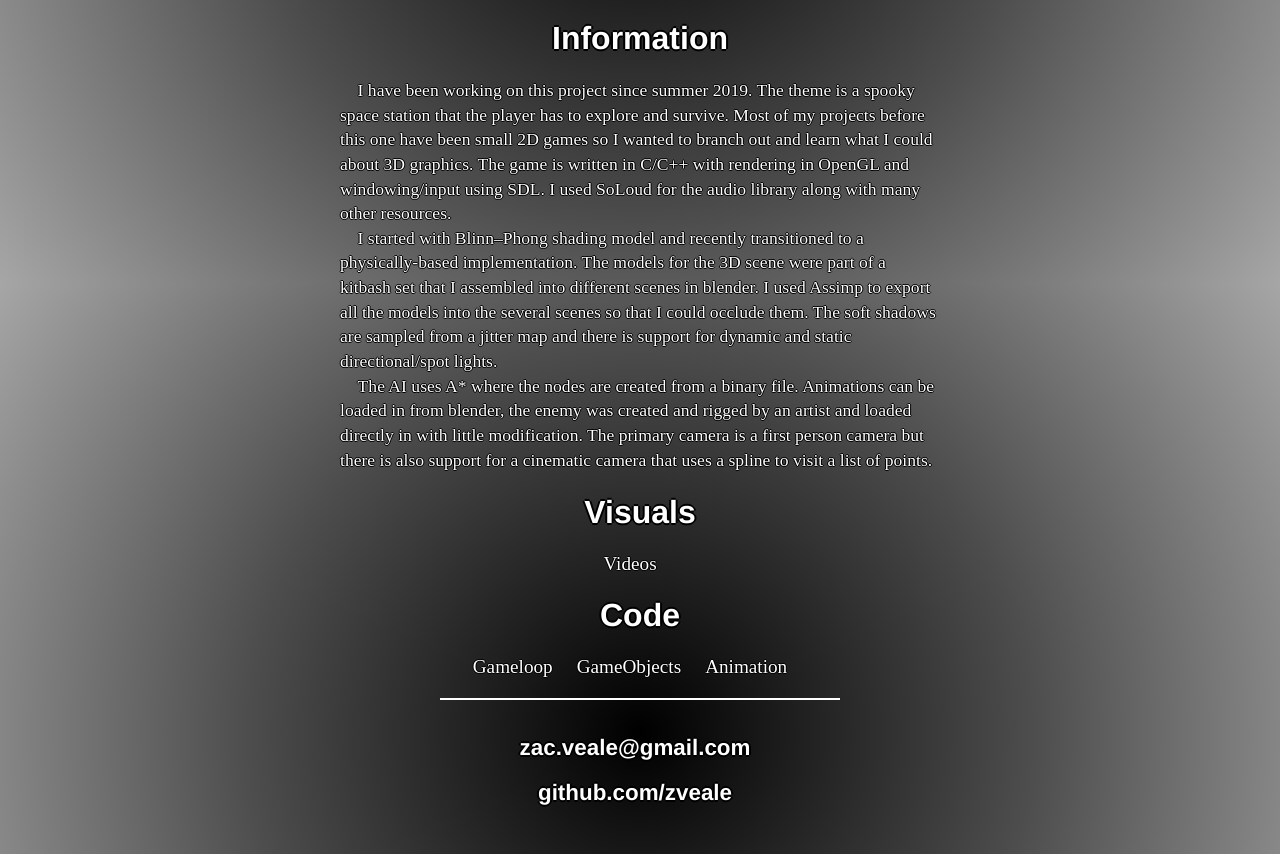
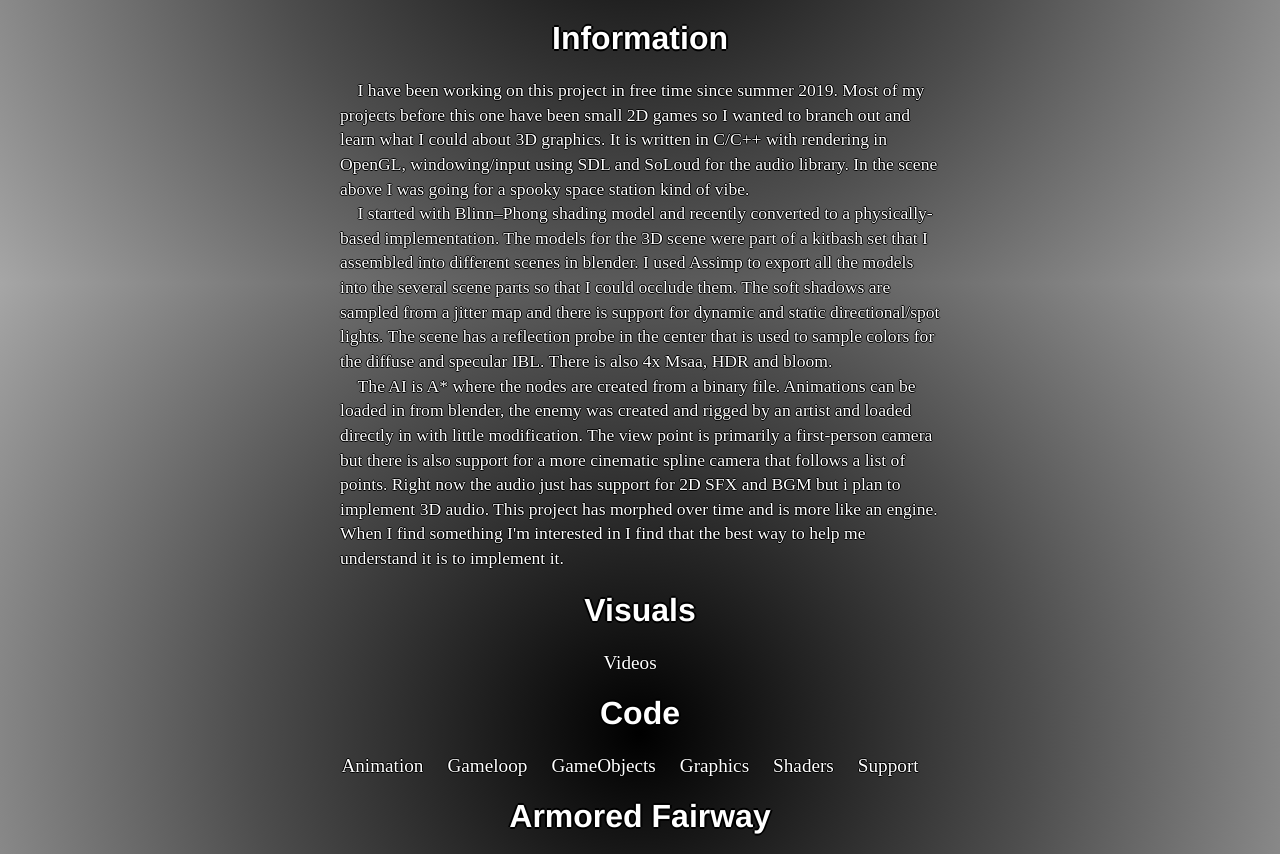
Before and after one commit to zveale/zveale.github.io, a Jekyll site: the page built from projects/index.html, in a window 1280 px wide. Shown: the part 617-1471 px from the top of the page. Built offline with Jekyll 4.4.1, drawn with Linux system fonts in a browser that asks for light colours; some of the changed text lies outside the part shown.

Commit message:
pictures

```diff
--- a/css/main.css
+++ b/css/main.css
@@ -16,6 +16,21 @@
 	justify-content: center
 }
 .container .intercomPhoto {
+	width: 800px;
+	height: 400px;
+	background-repeat: no-repeat;
+	background-image: url("/assets/Intercom.png");
+	background-size: 100%;
+	border: 4px solid #ddd;
+	border-radius: 5%;
+	max-width: 800px;
+	margin-top: 20px;
+    margin-bottom: 20px;
+    margin-left: auto;
+    margin-right: auto;
+	justify-content: center
+}
+.container .armoredFairwayPhoto {
 	width: 800px;
 	height: 400px;
 	background-repeat: no-repeat;
--- a/projects/index.html
+++ b/projects/index.html
@@ -8,17 +8,31 @@
 		<div class="intercomPhoto"></div>
 
 		<h1>Information</h1>
-		<p class="info">&emsp;I have been working on this project since summer 2019. The theme is a spooky space station that the player has to explore and survive. Most of my projects before this one have been small 2D games so I wanted to branch out and learn what I could about 3D graphics. The game is written in C/C++ with rendering in OpenGL and windowing/input using SDL. I used SoLoud for the audio library along with many other resources.
-		   <br>&emsp;I started with Blinn–Phong shading model and recently transitioned to a physically-based implementation. The models for the 3D scene were part of a kitbash set that I assembled into different scenes in blender. I used Assimp to export all the models into the several scenes so that I could occlude them. The soft shadows are sampled from a jitter map and there is support for dynamic and static directional/spot lights.
-		   <br>&emsp;The AI uses A* where the nodes are created from a binary file. Animations can be loaded in from blender, the enemy was created and rigged by an artist and loaded directly in with little modification. The primary camera is a first person camera but there is also support for a cinematic camera that uses a spline to visit a list of points.
+		<p class="info">&emsp;I have been working on this project in free time since summer 2019. Most of my projects before this one have been small 2D games so I wanted to branch out and learn what I could about 3D graphics. It is written in C/C++ with rendering in OpenGL, windowing/input using SDL and SoLoud for the audio library. In the scene above I was going for a spooky space station kind of vibe.
+		   <br>&emsp;I started with Blinn–Phong shading model and recently converted to a physically-based implementation. The models for the 3D scene were part of a kitbash set that I assembled into different scenes in blender. I used Assimp to export all the models into the several scene parts so that I could occlude them. The soft shadows are sampled from a jitter map and there is support for dynamic and static directional/spot lights. The scene has a reflection probe in the center that is used to sample colors for the diffuse and specular IBL. There is also 4x Msaa, HDR and bloom.
+		   <br>&emsp;The AI is A* where the nodes are created from a binary file. Animations can be loaded in from blender,  the enemy was created and rigged by an artist and loaded directly in with little modification. The view point is primarily a first-person camera but there is also support for a more cinematic spline camera that follows a list of points. Right now the audio just has support for 2D SFX and BGM but i plan to implement 3D audio. This project has morphed over time and is more like an engine.  When I find something I'm interested in I find that the best way to help me understand it is to implement it.
 		</p>
 
 		<h1>Visuals</h1>
 		<a class="link" href="https://www.youtube.com/playlist?list=PLhVzEcJWAxaFWKR3RqYWAlhrM2c7fRLA2">Videos</a>
 
 		<h1>Code</h1>
+		<a class="link" href="https://github.com/zveale/projects/tree/master/intercom%20626/code/animation">Animation</a>
 		<a class="link" href="https://github.com/zveale/projects/tree/master/intercom%20626/code/gameloop">Gameloop</a>
 		<a class="link" href="https://github.com/zveale/projects/tree/master/intercom%20626/code/gameobjects">GameObjects</a>
-		<a class="link" href="https://github.com/zveale/projects/tree/master/intercom%20626/code/animation">Animation</a>
+		<a class="link" href="https://github.com/zveale/projects/tree/master/intercom%20626/code/graphics">Graphics</a>
+		<a class="link" href="https://github.com/zveale/projects/tree/master/intercom%20626/code/shaders">Shaders</a>
+		<a class="link" href="https://github.com/zveale/projects/tree/master/intercom%20626/code/support">Support</a>
+
+		<h1>Armored Fairway</h1>
+		<div class="armoredFairwayPhoto"></div>
+
+		<h1>Information</h1>
+		<p class="info">&emsp;My brother and I worked on this for our game programming class. It took 10 weeks to complete. It was our first time using unity but there is a ton of documentation online to get us up to speed. This game was inspired by kirby’s dream course for super nintendo.
+		   <br>&emsp;I worked on the levels and UI excluding the main UI overlay for each level. I worked on intro scene, pause scene, ending scene including all the logic to switch between each scene. I created the levels in blender and added lights and reflection probes to the scene along with logic for game objects. Besides the level creation I made the laser which was probably the most entertaining thing to make. This project was a lot of fun and my brother and I hope to work on another project again in the future.
+		</p>
+
+		<h1>Visuals</h1>
+		<a class="link" href="https://www.youtube.com/watch?v=S_4w3F6upeE&list=PLhVzEcJWAxaFwZn1amon28wSG6Ohsi-sr">Videos</a>
 
 	</div>
```
Also changed, not shown: 1 other file.
